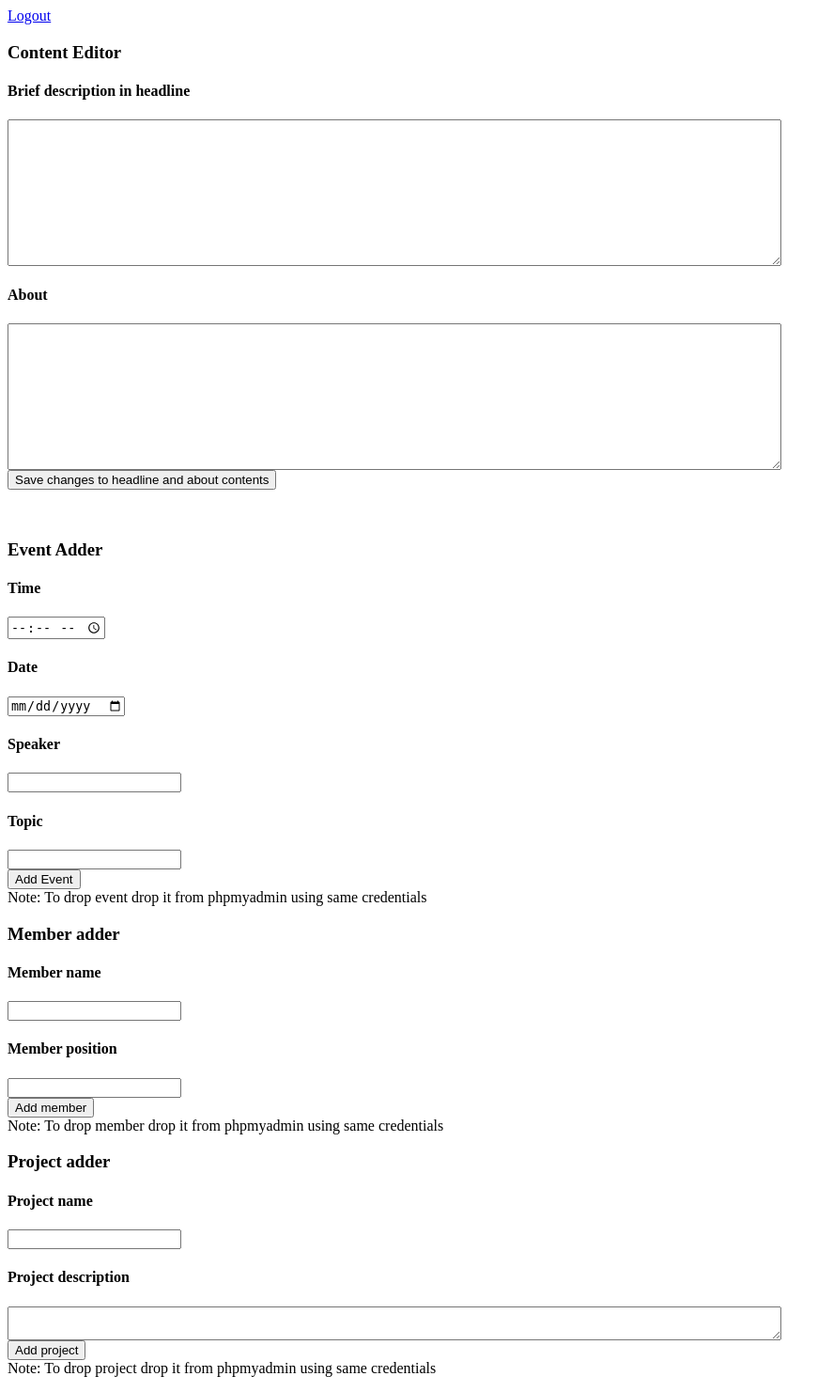
After one commit to Somsubhra/WebDevSite, a PHP site: page /admin/content_editor.php in a window 1280 px wide. The commit adds this page. Shown: the whole page at 94% size, without its empty margins (0-887 px from the left). Run offline with PHP 8.4, Linux system fonts and the light colour scheme; the visitor is signed in with stand-in values (Sample User, id 1); a stand-in replaces the project's code that opens the database connection.

Commit message:
Added content editor

```diff
--- /dev/null
+++ b/admin/content_editor.php
@@ -0,0 +1,70 @@
+<?php
+session_start();
+
+	if(!isset($_SESSION['adminid'])){
+		header("location: access_denied.php");
+		exit();
+	}
+
+?>
+<head><title>Content Editor</title></head>
+<a href="logout.php">Logout</a>
+
+<br/>
+
+<h3>Content Editor</h5>
+<form id="contentform" action="edit.php" method="post">
+	<h4>Brief description in headline</h4>
+	<textarea id="tagcontent" name="tagcontent" rows=10 cols=100></textarea>
+	<br/>
+	<h4>About</h4>
+	<textarea id="aboutcontent" name="aboutcontent" rows=10 cols=100></textarea>
+	<br/>
+	<input type="submit" value="Save changes to headline and about contents">
+</form>
+<br/>
+
+<h3>Event Adder</h3>
+<form id="eventform" action="addevent.php" method="post">
+	<h4>Time</h4>
+	<input type="time" id="timecontent" name="timecontent"/>
+	<br/>
+	<h4>Date</h4>
+	<input type="date" id="datecontent" name="datecontent"/>
+	<br/>
+	<h4>Speaker</h4>
+	<input type="text" id="speakercontent" name="speakercontent"/>
+	<br/>
+	<h4>Topic</h4>
+	<input type="text" id="topiccontent" name="topiccontent"/>
+	<br/>
+	<input type="submit" value="Add Event"/>
+	<br>
+	Note: To drop event drop it from phpmyadmin using same credentials
+</form>
+
+<h3>Member adder</h3>
+<form id="memberform" action="member.php" method="post">
+	<h4>Member name</h4>
+	<input type="text" id="namecontent" name="namecontent"/>
+	<br/>
+	<h4>Member position</h4>
+	<input type="text" id="positioncontent" name="positioncontent"/>
+	<br/>
+	<input type="submit" value="Add member"/>
+	<br/>
+	Note: To drop member drop it from phpmyadmin using same credentials
+</form>
+
+<h3>Project adder</h3>
+<form id="memberform" action="project.php" method="post">
+	<h4>Project name</h4>
+	<input type="text" id="namecontent" name="namecontent"/>
+	<br/>
+	<h4>Project description</h4>
+	<textarea id="descontent" name="descontent" row=10 cols=100></textarea>
+	<br/>
+	<input type="submit" value="Add project"/>
+	<br/>
+	Note: To drop project drop it from phpmyadmin using same credentials
+</form>
--- a/index.php
+++ b/index.php
@@ -73,7 +73,7 @@
                 <section id="join">
                     <h2>Join</h2>
                     <h3>To join us at WebDev club fill in the details below</h3>
-                    <form id="joinform">
+                    <form id="joinform" method="post" target="pages/join.php">
                         <br/><br/>
 
                         <input type="text" id="name" name="name" placeholder="Enter you name here"></input>
@@ -83,7 +83,7 @@
                         <br/><br/>
                         <input type="text" id="daiictid" name="daiictid" placeholder="Enter your DA-IICT ID here">
                         <br/><br/>
-                        <input type="submit" target="#" method="get" value="Join!">
+                        <input type="submit" value="Join!">
                     </form>
                 </section>
 
```
Also changed, not shown: admin/access_denied.php (added, +9 -0 lines), admin/auth.php (added, +15 -0 lines), admin/index.php (added, +13 -0 lines), admin/logout.php (added, +11 -0 lines).
